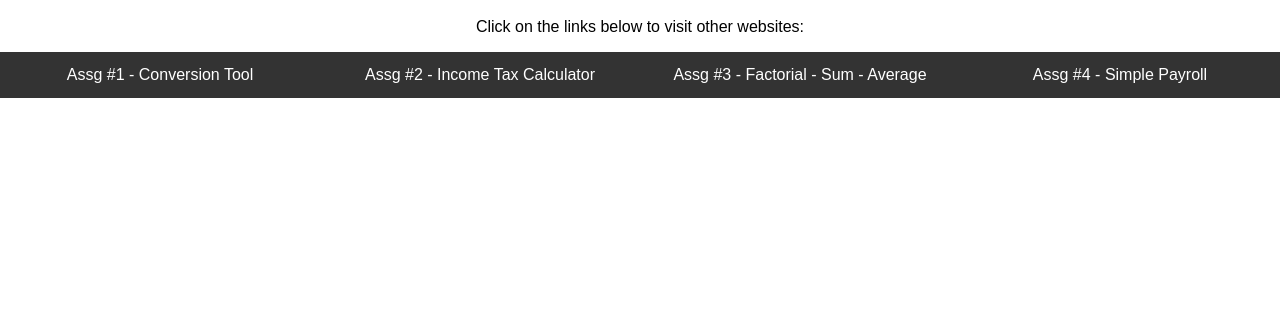
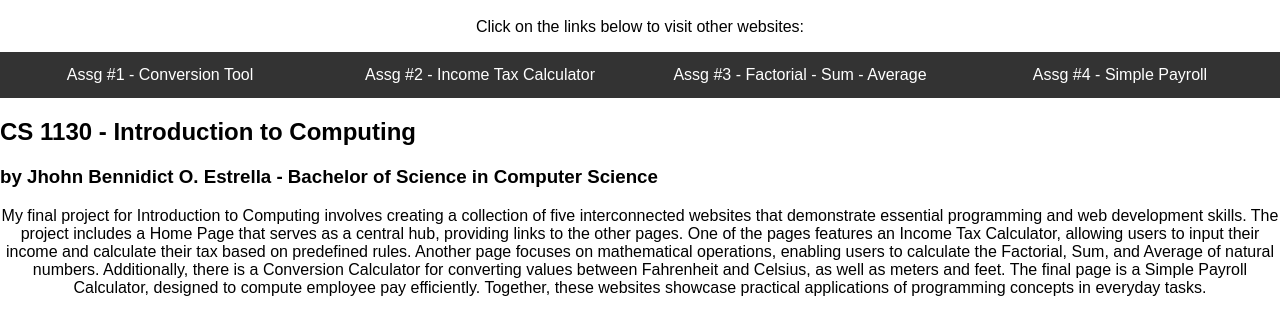
Before and after one commit to JhohnEstrella/jboestrella.github.io, a plain HTML site: page index.html in a window 1280 px wide. Shown: the part 60-394 px from the top of the page. Drawn offline with Linux system fonts and the light colour scheme.

Commit message:
Update index.html

```diff
--- a/index.html
+++ b/index.html
@@ -17,5 +17,10 @@
             <a href="assg4.html">Assg #4 - Simple Payroll</a>
         </div>
     </nav>
+    <h2>CS 1130 - Introduction to Computing</h2>
+    <h3>by Jhohn Bennidict O. Estrella - Bachelor of Science in Computer Science</h3>
+    <p>
+        My final project for Introduction to Computing involves creating a collection of five interconnected websites that demonstrate essential programming and web development skills. The project includes a Home Page that serves as a central hub, providing links to the other pages. One of the pages features an Income Tax Calculator, allowing users to input their income and calculate their tax based on predefined rules. Another page focuses on mathematical operations, enabling users to calculate the Factorial, Sum, and Average of natural numbers. Additionally, there is a Conversion Calculator for converting values between Fahrenheit and Celsius, as well as meters and feet. The final page is a Simple Payroll Calculator, designed to compute employee pay efficiently. Together, these websites showcase practical applications of programming concepts in everyday tasks.
+    </p>
 </body>
 </html>
```
